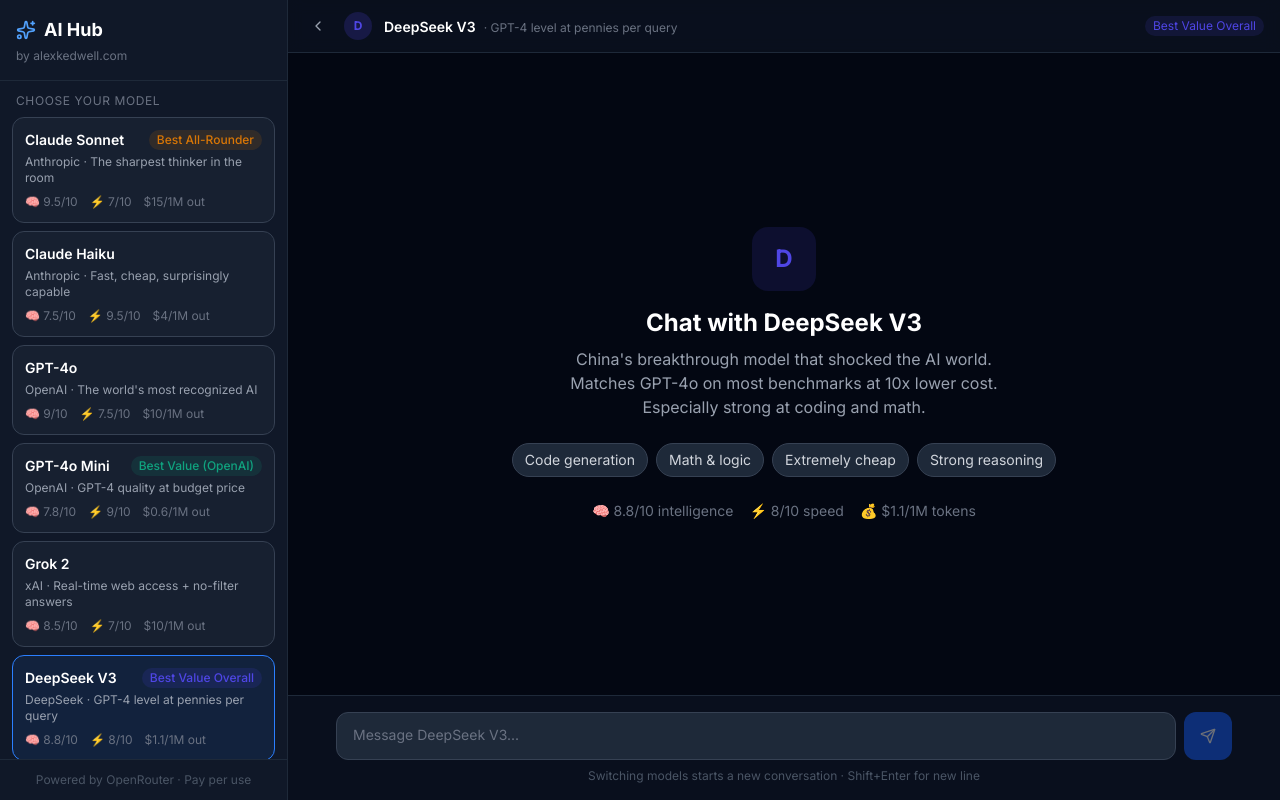
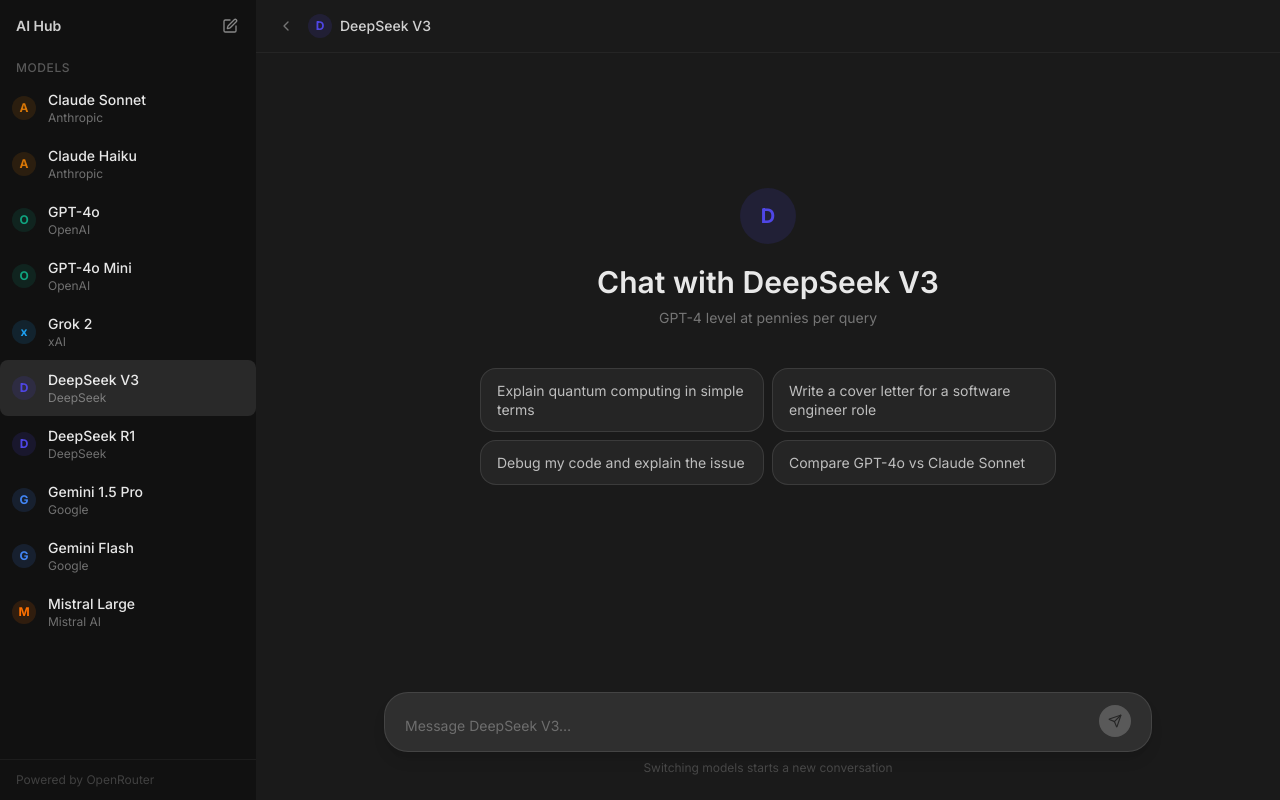
Before and after one commit to alexkedwell/alexkedwell-ai, a Next.js app: page / in a window 1280 px wide. Built offline with nearby package versions, Linux system fonts and the light colour scheme.

Commit message:
Redesign: Claude.ai-inspired UI — clean sidebar, welcome screen, pill input

```diff
--- a/app/globals.css
+++ b/app/globals.css
@@ -1,11 +1,27 @@
 @import "tailwindcss";
 
 :root {
-  --background: #030712;
+  --background: #1a1a1a;
   --foreground: #f9fafb;
 }
 
 body {
   background: var(--background);
   color: var(--foreground);
+  -webkit-font-smoothing: antialiased;
 }
+
+/* Smooth scrollbar for chat area */
+::-webkit-scrollbar {
+  width: 6px;
+}
+::-webkit-scrollbar-track {
+  background: transparent;
+}
+::-webkit-scrollbar-thumb {
+  background: rgba(255, 255, 255, 0.1);
+  border-radius: 3px;
+}
+::-webkit-scrollbar-thumb:hover {
+  background: rgba(255, 255, 255, 0.2);
+}
--- a/app/page.tsx
+++ b/app/page.tsx
@@ -1,86 +1,95 @@
 'use client'
 import { useState, useRef, useEffect } from 'react'
 import { MODELS, AIModel, DEFAULT_MODEL } from '@/lib/models'
-import { Send, ChevronRight, Sparkles } from 'lucide-react'
+import { Send, ChevronRight, PenSquare } from 'lucide-react'
 
-function ModelCard({ model, selected, onClick }: { model: AIModel; selected: boolean; onClick: () => void }) {
+const SUGGESTED_PROMPTS = [
+  'Explain quantum computing in simple terms',
+  'Write a cover letter for a software engineer role',
+  'Debug my code and explain the issue',
+  'Compare GPT-4o vs Claude Sonnet',
+]
+
+function ProviderCircle({ model, size = 'md' }: { model: AIModel; size?: 'sm' | 'md' | 'lg' }) {
+  const sizeClasses = { sm: 'w-6 h-6 text-xs', md: 'w-8 h-8 text-sm', lg: 'w-14 h-14 text-xl' }
+  return (
+    <div
+      className={`${sizeClasses[size]} rounded-full flex items-center justify-center font-bold flex-shrink-0`}
+      style={{ backgroundColor: model.providerColor + '22', color: model.providerColor }}
+    >
+      {model.provider[0]}
+    </div>
+  )
+}
+
+function ModelListItem({ model, selected, onClick }: { model: AIModel; selected: boolean; onClick: () => void }) {
   return (
     <button
       onClick={onClick}
-      className={`w-full text-left p-3 rounded-xl border transition-all mb-2 ${
-        selected
-          ? 'border-blue-500 bg-blue-500/10'
-          : 'border-gray-700 hover:border-gray-500 bg-gray-800/50 hover:bg-gray-800'
+      className={`w-full text-left px-3 py-2.5 rounded-lg flex items-center gap-3 transition-colors group ${
+        selected ? 'bg-white/10' : 'hover:bg-white/5'
       }`}
     >
-      <div className="flex items-center justify-between mb-1">
-        <span className="font-semibold text-sm text-white">{model.name}</span>
+      <ProviderCircle model={model} size="sm" />
+      <div className="flex-1 min-w-0">
+        <div className="text-sm font-medium text-white/90 truncate">{model.name}</div>
+        <div className="text-xs text-white/40 truncate">{model.provider}</div>
+      </div>
       {model.badge && (
-          <span className="text-xs px-2 py-0.5 rounded-full font-medium" style={{ backgroundColor: model.badgeColor + '22', color: model.badgeColor }}>
+        <span
+          className="text-xs px-1.5 py-0.5 rounded font-medium flex-shrink-0 hidden group-hover:block"
+          style={{ backgroundColor: model.badgeColor + '22', color: model.badgeColor }}
+        >
+          {model.badge}
+        </span>
+      )}
+    </button>
+  )
+}
+
+function ModelInfoPanel({ model }: { model: AIModel }) {
+  return (
+    <div className="mx-3 mb-3 p-3 bg-white/5 rounded-xl border border-white/10">
+      <div className="flex items-center gap-2 mb-2">
+        <ProviderCircle model={model} size="sm" />
+        <div>
+          <div className="text-xs font-semibold text-white">{model.name}</div>
+          <div className="text-xs text-white/40">{model.provider}</div>
+        </div>
+        {model.badge && (
+          <span className="ml-auto text-xs px-1.5 py-0.5 rounded font-medium" style={{ backgroundColor: model.badgeColor + '22', color: model.badgeColor }}>
             {model.badge}
           </span>
         )}
       </div>
-      <div className="text-xs text-gray-400 mb-2">{model.provider} · {model.tagline}</div>
-      <div className="flex gap-3 text-xs text-gray-500">
-        <span title="Intelligence">🧠 {model.intelligenceRating}/10</span>
-        <span title="Speed">⚡ {model.speedRating}/10</span>
-        <span title="Cost per 1M output tokens">${model.costPer1MOutput}/1M out</span>
+      <p className="text-xs text-white/60 mb-2 leading-relaxed">{model.description}</p>
+      <div className="space-y-1.5 mb-2">
+        <div>
+          <div className="flex justify-between mb-0.5">
+            <span className="text-xs text-white/40">Intelligence</span>
+            <span className="text-xs text-white/60">{model.intelligenceRating}/10</span>
           </div>
-    </button>
-  )
-}
-
-function ModelDetail({ model }: { model: AIModel }) {
-  return (
-    <div className="p-4 bg-gray-800/60 rounded-xl border border-gray-700 mb-4">
-      <div className="flex items-center gap-3 mb-3">
-        <div className="w-10 h-10 rounded-full flex items-center justify-center text-lg font-bold" style={{ backgroundColor: model.providerColor + '22', color: model.providerColor }}>
-          {model.provider[0]}
+          <div className="h-1 bg-white/10 rounded-full">
+            <div className="h-1 rounded-full bg-purple-500" style={{ width: `${model.intelligenceRating * 10}%` }} />
+          </div>
         </div>
         <div>
-          <div className="font-bold text-white">{model.name}</div>
-          <div className="text-sm text-gray-400">{model.provider}</div>
+          <div className="flex justify-between mb-0.5">
+            <span className="text-xs text-white/40">Speed</span>
+            <span className="text-xs text-white/60">{model.speedRating}/10</span>
           </div>
-        {model.badge && (
-          <span className="ml-auto text-xs px-2 py-1 rounded-full font-medium" style={{ backgroundColor: model.badgeColor + '22', color: model.badgeColor }}>
-            {model.badge}
-          </span>
-        )}
-      </div>
-      <p className="text-sm text-gray-300 mb-3">{model.description}</p>
-      <div className="grid grid-cols-2 gap-2 mb-3">
-        <div className="bg-gray-900/60 rounded-lg p-2">
-          <div className="text-xs text-gray-500 mb-1">Intelligence</div>
-          <div className="flex items-center gap-2">
-            <div className="flex-1 bg-gray-700 rounded-full h-1.5">
-              <div className="h-1.5 rounded-full bg-purple-500" style={{ width: `${model.intelligenceRating * 10}%` }} />
-            </div>
-            <span className="text-xs text-white font-medium">{model.intelligenceRating}/10</span>
-          </div>
-        </div>
-        <div className="bg-gray-900/60 rounded-lg p-2">
-          <div className="text-xs text-gray-500 mb-1">Speed</div>
-          <div className="flex items-center gap-2">
-            <div className="flex-1 bg-gray-700 rounded-full h-1.5">
-              <div className="h-1.5 rounded-full bg-blue-500" style={{ width: `${model.speedRating * 10}%` }} />
-            </div>
-            <span className="text-xs text-white font-medium">{model.speedRating}/10</span>
+          <div className="h-1 bg-white/10 rounded-full">
+            <div className="h-1 rounded-full bg-blue-500" style={{ width: `${model.speedRating * 10}%` }} />
           </div>
         </div>
       </div>
-      <div className="flex gap-3 text-xs text-gray-400">
-        <span>📥 ${model.costPer1MInput}/1M input</span>
-        <span>📤 ${model.costPer1MOutput}/1M output</span>
-        <span>🪟 {model.contextWindow}</span>
+      <div className="flex gap-2 text-xs text-white/40 flex-wrap">
+        <span>${model.costPer1MInput}/1M in</span>
+        <span>·</span>
+        <span>${model.costPer1MOutput}/1M out</span>
+        <span>·</span>
+        <span>{model.contextWindow}</span>
       </div>
-      {model.strengths.length > 0 && (
-        <div className="mt-3 flex flex-wrap gap-1">
-          {model.strengths.map(s => (
-            <span key={s} className="text-xs px-2 py-0.5 bg-gray-700 text-gray-300 rounded-full">{s}</span>
-          ))}
-        </div>
-      )}
     </div>
   )
 }
@@ -93,16 +102,26 @@
   const [input, setInput] = useState('')
   const [loading, setLoading] = useState(false)
   const [sidebarOpen, setSidebarOpen] = useState(true)
-  const [showDetail, setShowDetail] = useState(false)
+  const [expandedModel, setExpandedModel] = useState<string | null>(null)
   const bottomRef = useRef<HTMLDivElement>(null)
+  const textareaRef = useRef<HTMLTextAreaElement>(null)
 
   useEffect(() => {
     bottomRef.current?.scrollIntoView({ behavior: 'smooth' })
   }, [messages, loading])
 
-  async function sendMessage() {
-    if (!input.trim() || loading) return
-    const userMsg: Message = { role: 'user', content: input.trim() }
+  // Auto-resize textarea
+  useEffect(() => {
+    const ta = textareaRef.current
+    if (!ta) return
+    ta.style.height = 'auto'
+    ta.style.height = Math.min(ta.scrollHeight, 200) + 'px'
+  }, [input])
+
+  async function sendMessage(text?: string) {
+    const content = (text ?? input).trim()
+    if (!content || loading) return
+    const userMsg: Message = { role: 'user', content }
     const newMessages = [...messages, userMsg]
     setMessages(newMessages)
     setInput('')
@@ -153,110 +172,129 @@
     }
   }
 
-  function handleModelChange(model: AIModel) {
+  function handleModelSelect(model: AIModel) {
     setSelectedModel(model)
     setMessages([])
-    setShowDetail(true)
-    setTimeout(() => setShowDetail(false), 3000)
+    setExpandedModel(expandedModel === model.id ? null : model.id)
+  }
+
+  function startNewChat() {
+    setMessages([])
+    setInput('')
   }
 
   return (
-    <div className="flex h-screen bg-gray-950 text-white overflow-hidden">
-      {/* Sidebar */}
-      <div className={`${sidebarOpen ? 'w-72' : 'w-0'} transition-all duration-300 overflow-hidden flex-shrink-0`}>
-        <div className="w-72 h-full flex flex-col border-r border-gray-800 bg-gray-900">
-          <div className="p-4 border-b border-gray-800">
-            <div className="flex items-center gap-2 mb-1">
-              <Sparkles className="w-5 h-5 text-blue-400" />
-              <span className="font-bold text-lg">AI Hub</span>
+    <div className="flex h-screen bg-[#1a1a1a] text-white overflow-hidden">
+
+      {/* ── Sidebar ── */}
+      <div className={`${sidebarOpen ? 'w-64' : 'w-0'} transition-all duration-300 overflow-hidden flex-shrink-0`}>
+        <div className="w-64 h-full flex flex-col bg-[#111111]">
+
+          {/* Sidebar top */}
+          <div className="p-3 flex items-center justify-between">
+            <span className="text-sm font-semibold text-white/80 px-1">AI Hub</span>
+            <button
+              onClick={startNewChat}
+              title="New chat"
+              className="p-1.5 rounded-lg hover:bg-white/10 text-white/50 hover:text-white/80 transition-colors"
+            >
+              <PenSquare className="w-4 h-4" />
+            </button>
           </div>
-            <p className="text-xs text-gray-500">by alexkedwell.com</p>
+
+          {/* Model list */}
+          <div className="flex-1 overflow-y-auto py-1">
+            <div className="px-4 py-1 text-xs text-white/30 uppercase tracking-wider font-medium">Models</div>
+            {MODELS.map(model => (
+              <div key={model.id}>
+                <ModelListItem
+                  model={model}
+                  selected={model.id === selectedModel.id}
+                  onClick={() => handleModelSelect(model)}
+                />
+                {expandedModel === model.id && <ModelInfoPanel model={model} />}
               </div>
-          <div className="flex-1 overflow-y-auto p-3">
-            <div className="text-xs text-gray-500 uppercase tracking-wider mb-2 px-1">Choose Your Model</div>
-            {MODELS.map(model => (
-              <ModelCard key={model.id} model={model} selected={model.id === selectedModel.id} onClick={() => handleModelChange(model)} />
             ))}
           </div>
-          <div className="p-3 border-t border-gray-800 text-xs text-gray-600 text-center">
-            Powered by OpenRouter · Pay per use
+
+          <div className="px-4 py-3 text-xs text-white/20 border-t border-white/5">
+            Powered by OpenRouter
           </div>
         </div>
       </div>
 
-      {/* Main */}
+      {/* ── Main area ── */}
       <div className="flex-1 flex flex-col min-w-0">
+
         {/* Header */}
-        <div className="flex items-center gap-3 px-4 py-3 border-b border-gray-800 bg-gray-900/50 backdrop-blur">
-          <button onClick={() => setSidebarOpen(o => !o)} className="p-1.5 rounded-lg hover:bg-gray-800 text-gray-400">
-            <ChevronRight className={`w-4 h-4 transition-transform ${sidebarOpen ? 'rotate-180' : ''}`} />
+        <div className="flex items-center gap-2 px-4 py-3 border-b border-white/5">
+          <button
+            onClick={() => setSidebarOpen(o => !o)}
+            className="p-1.5 rounded-lg hover:bg-white/10 text-white/40 hover:text-white/70 transition-colors"
+            title={sidebarOpen ? 'Close sidebar' : 'Open sidebar'}
+          >
+            <ChevronRight className={`w-4 h-4 transition-transform duration-300 ${sidebarOpen ? 'rotate-180' : ''}`} />
           </button>
-          <div className="w-7 h-7 rounded-full flex items-center justify-center text-xs font-bold" style={{ backgroundColor: selectedModel.providerColor + '33', color: selectedModel.providerColor }}>
-            {selectedModel.provider[0]}
-          </div>
-          <div>
-            <span className="font-semibold text-sm">{selectedModel.name}</span>
-            <span className="text-gray-500 text-xs ml-2">· {selectedModel.tagline}</span>
-          </div>
-          {selectedModel.badge && (
-            <span className="text-xs px-2 py-0.5 rounded-full ml-auto" style={{ backgroundColor: selectedModel.badgeColor + '22', color: selectedModel.badgeColor }}>
-              {selectedModel.badge}
-            </span>
-          )}
+          <ProviderCircle model={selectedModel} size="sm" />
+          <span className="text-sm font-medium text-white/80">{selectedModel.name}</span>
         </div>
 
-        {/* Chat area */}
-        <div className="flex-1 overflow-y-auto px-4 py-4">
-          {messages.length === 0 && (
-            <div className="h-full flex flex-col items-center justify-center text-center px-8">
-              {showDetail ? (
-                <ModelDetail model={selectedModel} />
-              ) : (
-                <>
-                  <div className="w-16 h-16 rounded-2xl flex items-center justify-center text-2xl font-bold mb-4" style={{ backgroundColor: selectedModel.providerColor + '22', color: selectedModel.providerColor }}>
-                    {selectedModel.provider[0]}
-                  </div>
-                  <h2 className="text-2xl font-bold mb-2">Chat with {selectedModel.name}</h2>
-                  <p className="text-gray-400 max-w-md mb-6">{selectedModel.description}</p>
-                  <div className="flex flex-wrap gap-2 justify-center">
-                    {selectedModel.strengths.map(s => (
-                      <span key={s} className="text-sm px-3 py-1.5 bg-gray-800 text-gray-300 rounded-full border border-gray-700">{s}</span>
+        {/* Chat / Welcome */}
+        <div className="flex-1 overflow-y-auto">
+          {messages.length === 0 ? (
+            // Welcome screen
+            <div className="h-full flex flex-col items-center justify-center px-6 pb-16">
+              <ProviderCircle model={selectedModel} size="lg" />
+              <h1 className="mt-5 text-3xl font-semibold text-white/90 text-center">
+                Chat with {selectedModel.name}
+              </h1>
+              <p className="mt-2 text-sm text-white/40 text-center max-w-sm">
+                {selectedModel.tagline}
+              </p>
+              {/* Suggested prompts */}
+              <div className="mt-10 grid grid-cols-2 gap-2 w-full max-w-xl">
+                {SUGGESTED_PROMPTS.map(prompt => (
+                  <button
+                    key={prompt}
+                    onClick={() => sendMessage(prompt)}
+                    className="text-left px-4 py-3 rounded-2xl bg-white/5 hover:bg-white/10 border border-white/10 hover:border-white/20 text-sm text-white/70 hover:text-white/90 transition-all leading-snug"
+                  >
+                    {prompt}
+                  </button>
                 ))}
               </div>
-                  <div className="mt-6 flex gap-4 text-sm text-gray-500">
-                    <span>🧠 {selectedModel.intelligenceRating}/10 intelligence</span>
-                    <span>⚡ {selectedModel.speedRating}/10 speed</span>
-                    <span>💰 ${selectedModel.costPer1MOutput}/1M tokens</span>
             </div>
-                </>
+          ) : (
+            // Messages
+            <div className="max-w-3xl mx-auto px-4 py-8 space-y-6">
+              {messages.map((msg, i) => (
+                <div key={i} className={`flex gap-3 ${msg.role === 'user' ? 'justify-end' : 'justify-start'}`}>
+                  {msg.role === 'assistant' && <ProviderCircle model={selectedModel} size="sm" />}
+                  <div className={`max-w-[80%] rounded-2xl px-4 py-3 text-sm leading-relaxed whitespace-pre-wrap ${
+                    msg.role === 'user'
+                      ? 'bg-[#2f2f2f] text-white/90 rounded-br-sm'
+                      : 'text-white/85 rounded-bl-sm'
+                  }`}>
+                    {msg.content || (loading && i === messages.length - 1
+                      ? <span className="inline-flex gap-1"><span className="w-1.5 h-1.5 rounded-full bg-white/40 animate-bounce" style={{ animationDelay: '0ms' }} /><span className="w-1.5 h-1.5 rounded-full bg-white/40 animate-bounce" style={{ animationDelay: '150ms' }} /><span className="w-1.5 h-1.5 rounded-full bg-white/40 animate-bounce" style={{ animationDelay: '300ms' }} /></span>
+                      : ''
                     )}
-            </div>
-          )}
-          {messages.map((msg, i) => (
-            <div key={i} className={`mb-4 flex ${msg.role === 'user' ? 'justify-end' : 'justify-start'}`}>
-              {msg.role === 'assistant' && (
-                <div className="w-7 h-7 rounded-full flex items-center justify-center text-xs font-bold mr-2 flex-shrink-0 mt-1" style={{ backgroundColor: selectedModel.providerColor + '33', color: selectedModel.providerColor }}>
-                  {selectedModel.provider[0]}
-                </div>
-              )}
-              <div className={`max-w-[75%] rounded-2xl px-4 py-2.5 text-sm leading-relaxed whitespace-pre-wrap ${
-                msg.role === 'user'
-                  ? 'bg-blue-600 text-white rounded-br-sm'
-                  : 'bg-gray-800 text-gray-100 rounded-bl-sm border border-gray-700'
-              }`}>
-                {msg.content || (loading && i === messages.length - 1 ? <span className="animate-pulse">●●●</span> : '')}
                   </div>
                 </div>
               ))}
               <div ref={bottomRef} />
             </div>
+          )}
+        </div>
 
         {/* Input */}
-        <div className="px-4 py-4 border-t border-gray-800 bg-gray-900/50">
-          <div className="flex gap-2 max-w-4xl mx-auto">
+        <div className="px-4 pb-6 pt-2">
+          <div className="max-w-3xl mx-auto">
+            <div className="flex items-end gap-3 bg-[#2f2f2f] rounded-3xl px-5 py-3 border border-white/10 focus-within:border-white/20 transition-colors shadow-lg">
               <textarea
-              className="flex-1 bg-gray-800 border border-gray-700 rounded-xl px-4 py-3 text-sm resize-none focus:outline-none focus:border-blue-500 text-white placeholder-gray-500 min-h-[48px] max-h-[200px]"
-              placeholder={`Message ${selectedModel.name}...`}
+                ref={textareaRef}
+                className="flex-1 bg-transparent text-sm resize-none focus:outline-none text-white/90 placeholder-white/30 min-h-[24px] max-h-[200px] leading-relaxed"
+                placeholder={`Message ${selectedModel.name}…`}
                 value={input}
                 onChange={e => setInput(e.target.value)}
                 onKeyDown={e => { if (e.key === 'Enter' && !e.shiftKey) { e.preventDefault(); sendMessage() } }}
@@ -264,17 +302,19 @@
                 disabled={loading}
               />
               <button
-              onClick={sendMessage}
+                onClick={() => sendMessage()}
                 disabled={!input.trim() || loading}
-              className="w-12 h-12 rounded-xl bg-blue-600 hover:bg-blue-500 disabled:opacity-40 disabled:cursor-not-allowed flex items-center justify-center transition-colors flex-shrink-0"
+                className="w-8 h-8 rounded-full bg-white flex items-center justify-center disabled:opacity-20 disabled:cursor-not-allowed hover:bg-white/90 transition-all flex-shrink-0 mb-0.5"
               >
-              <Send className="w-4 h-4" />
+                <Send className="w-3.5 h-3.5 text-black" />
               </button>
             </div>
-          <div className="text-center text-xs text-gray-600 mt-2">
-            Switching models starts a new conversation · Shift+Enter for new line
+            <p className="text-center text-xs text-white/20 mt-2">
+              Switching models starts a new conversation
+            </p>
           </div>
         </div>
+
       </div>
     </div>
   )
```
Lines whose indentation alone changed are shown as unchanged.
